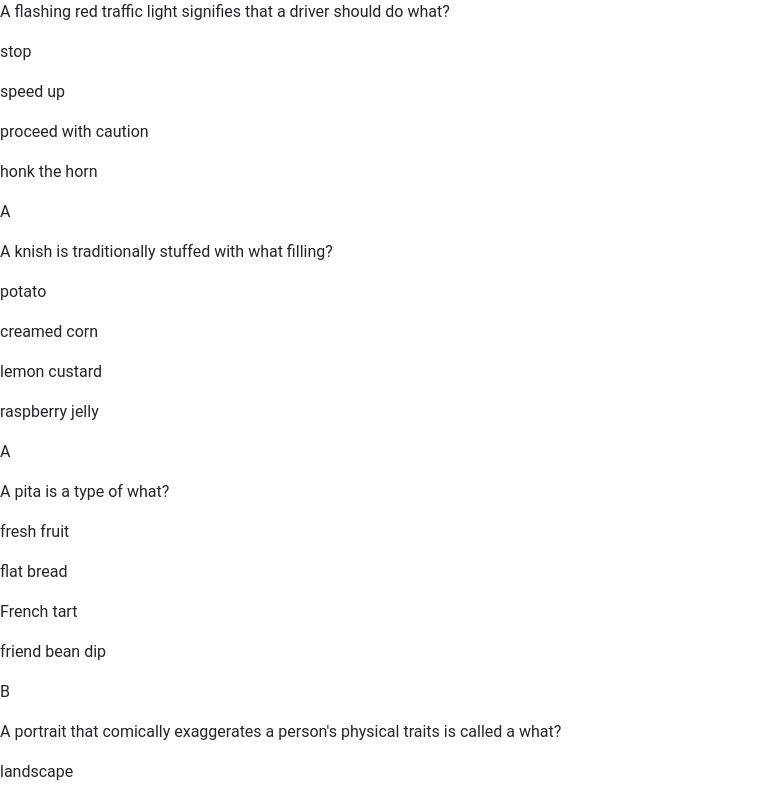
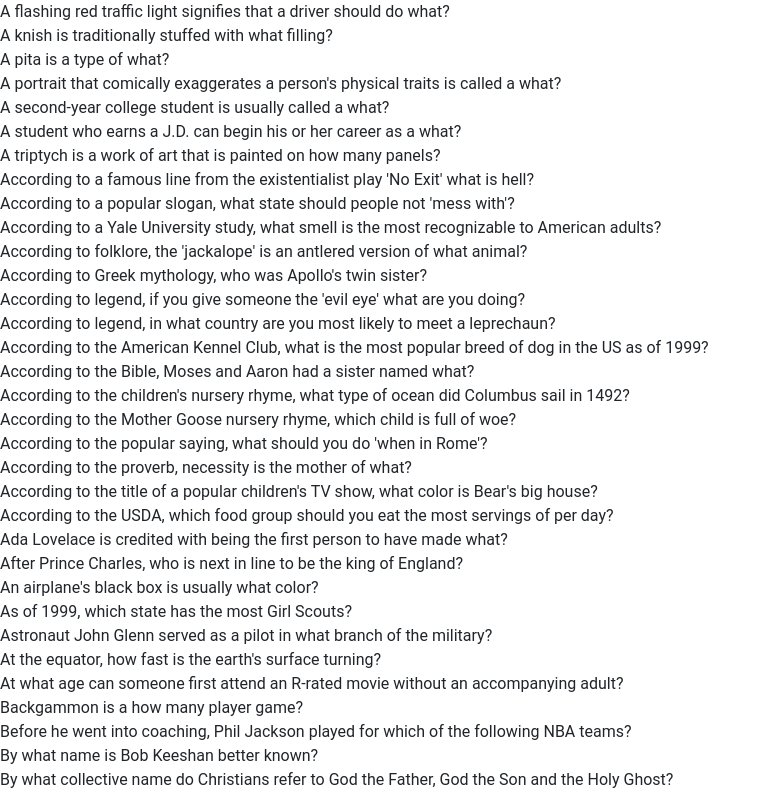
Before and after one commit to SamuelAbolade/CBT_react_app, a React (Create React App) app: page /answers in a window 1280 px wide. Shown: the top 795 px of the page, without its empty margins (0-771 px from the left). Built offline with nearby package versions, Linux system fonts and the light colour scheme.

Commit message:
Displayed all questions

```diff
--- a/src/Routes/Answers.js
+++ b/src/Routes/Answers.js
@@ -2,18 +2,22 @@
 import { useSelector } from 'react-redux'
 
 const Answers = () => {
-    const {questionControllerReducer:{questions}} = useSelector(state=>state)
+    const { optionReducer: { selectedOptions }, questionControllerReducer: { questions, currentQuestionIndex } } = useSelector((state) => (state));
+
+    const OPTIONS = ['A', 'B', 'C', 'D'];
+    const OPTION_DATA = OPTIONS.map(option => ({
+        option,
+    }));
     return (
         <>
             <div>
-            {questions.map((item, i)=>
+                {questions.map((item, i) =>
+
                     <>
-            <p>{ item.question }</p>
-            <p>{ item.A }</p>
-            <p>{ item.B }</p>
-            <p>{ item.C }</p>
-            <p>{ item.D }</p>
-            <p>{ item.answer }</p>
+                    <div>
+
+                        {item.question}
+                    </div>
                     </>
 
                 )}
```
Lines whose indentation alone changed are shown as unchanged.
